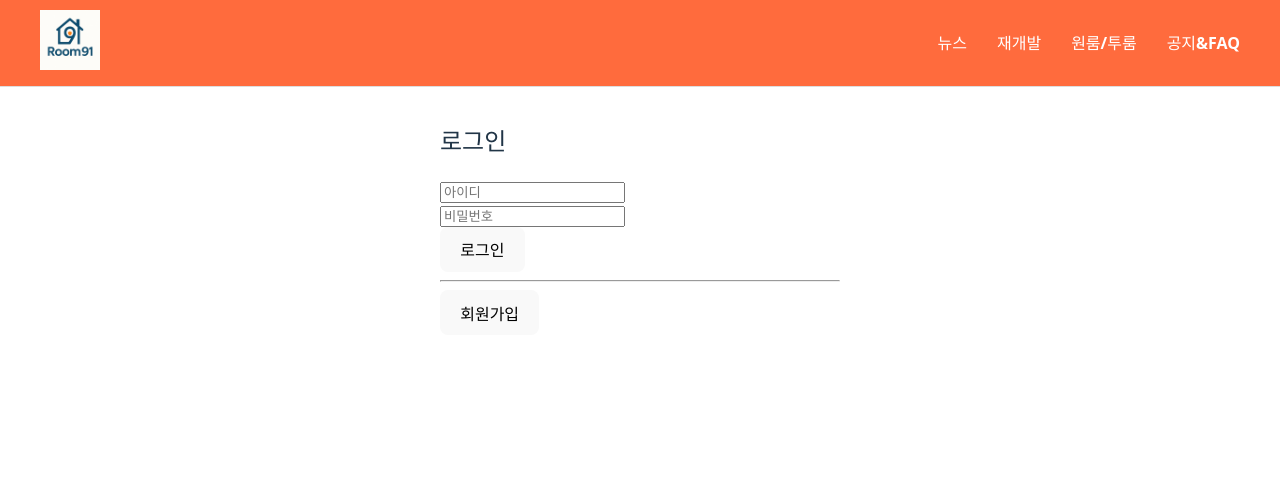
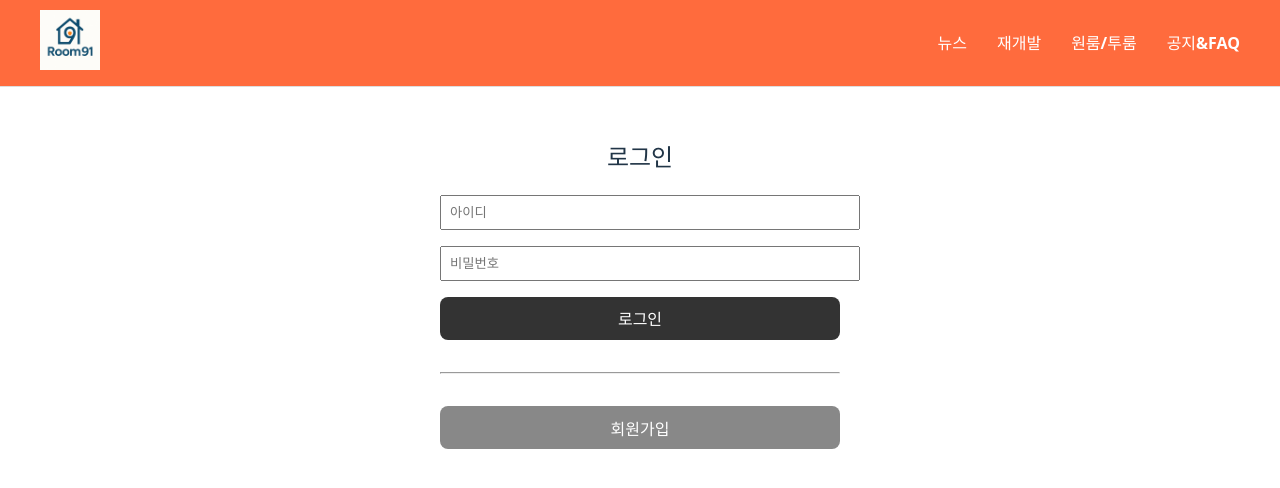
Before and after one commit to BossMac124/Room91, a React (Vite) app in the folder frontend/: page / in a window 1280 px wide. Shown: the top 488 px of the page. Built offline with nearby package versions, Linux system fonts and the light colour scheme; no server answers.

Commit message:
feat: jwt 설정

```diff
--- a/frontend/src/component/Faq/FaqPage.jsx
+++ b/frontend/src/component/Faq/FaqPage.jsx
@@ -1,11 +1,16 @@
 import React, { useEffect, useState } from 'react';
 import { Link } from 'react-router-dom';
 import "../../css/FaqPage.css";
+import {parseJwt} from "../utils/jwt.js";
 
 export default function FaqPage() {
     const [faqs, setFaqs] = useState([]);
     const [openSet, setOpenSet] = useState(new Set());
     const baseUrl = import.meta.env.VITE_API_BASE_URL;
+
+    const token = localStorage.getItem("jwt");
+    const userRole = token ? parseJwt(token)?.auth : null;
+    const isAdmin = userRole === "ROLE_ADMIN";
 
     useEffect(() => {
         fetch(`${baseUrl}/api/faq?page=0&size=10`)
@@ -31,9 +36,11 @@ export default function FaqPage() {
     return (
         <div className="faq-container">
             <h2>자주 묻는 질문 (FAQ)</h2>
+            {isAdmin && (
                 <Link to="/faq/create">
                     <button className="faq-create-btn">FAQ 작성</button>
                 </Link>
+            )}
 
             {faqs.length === 0 && <p>등록된 FAQ가 없습니다.</p>}
 
@@ -67,6 +74,7 @@ export default function FaqPage() {
                         )}
 
                         {/* 삭제 행 */}
+                        {isAdmin && (
                             <div className="faq-row faq-delete-row">
                                 <button
                                     className="faq-delete-btn"
@@ -75,6 +83,7 @@ export default function FaqPage() {
                                     삭제
                                 </button>
                             </div>
+                        )}
                     </div>
                 );
             })}
--- a/frontend/src/component/Notice/NoticeList.jsx
+++ b/frontend/src/component/Notice/NoticeList.jsx
@@ -14,7 +14,7 @@ function NoticeList({ notices, pageInfo, getNotice }) {
             </div>
 
             {/* 공지 리스트 렌더링 - 하나하나 NoticeItem 컴포넌트로 전달 */}
-            {notices.map((notice, index) => (
+            {Array.isArray(notices) && notices.map((notice, index) => (
                 <NoticeItem
                     key={notice.id}               // React가 리스트 아이템을 구분할 때 사용
                     notice={notice}               // 공지 객체 자체
--- a/frontend/src/component/Sign/Login.jsx
+++ b/frontend/src/component/Sign/Login.jsx
@@ -29,20 +29,22 @@ function Login() {
             const response = await axios.post(`${baseUrl}/api/users/login`, formData);
             const token = response.data.token;
 
-            // 토큰 저장 (로컬스토리지 or 쿠키)
+            if (!token) throw new Error("토큰 없음");
+
+            // 토큰 저장
             localStorage.setItem("jwt", token);
 
             alert("로그인 성공!");
-            navigate("/news"); // 홈으로 이동 (필요하면 변경)
+            navigate("/news");
         } catch (err) {
-            console.error(err);
+            console.error("로그인 에러:", err);
             alert("로그인 실패: 아이디 또는 비밀번호를 확인해주세요.");
         }
     };
 
     return (
-        <div style={{ maxWidth: "400px", margin: "0 auto", padding: "1rem" }}>
-            <h2>로그인</h2>
+        <div style={{ maxWidth: "400px", margin: "0 auto", padding: "2rem" }}>
+            <h2 style={{ textAlign: "center" }}>로그인</h2>
             <form onSubmit={handleSubmit}>
                 <input
                     name="username"
@@ -50,7 +52,8 @@ function Login() {
                     value={formData.username}
                     onChange={handleChange}
                     required
-                /><br />
+                    style={{ width: "100%", marginBottom: "1rem", padding: "0.5rem" }}
+                />
                 <input
                     name="password"
                     type="password"
@@ -58,13 +61,38 @@ function Login() {
                     value={formData.password}
                     onChange={handleChange}
                     required
-                /><br />
-                <button type="submit">로그인</button>
+                    style={{ width: "100%", marginBottom: "1rem", padding: "0.5rem" }}
+                />
+                <button
+                    type="submit"
+                    style={{
+                        width: "100%",
+                        padding: "0.6rem",
+                        backgroundColor: "#333",
+                        color: "#fff",
+                        border: "none",
+                        cursor: "pointer",
+                    }}
+                >
+                    로그인
+                </button>
             </form>
 
-            <hr />
+            <hr style={{ margin: "2rem 0" }} />
 
-            <button onClick={goToRegister}>회원가입</button>
+            <button
+                onClick={goToRegister}
+                style={{
+                    width: "100%",
+                    padding: "0.6rem",
+                    backgroundColor: "#888",
+                    color: "#fff",
+                    border: "none",
+                    cursor: "pointer",
+                }}
+            >
+                회원가입
+            </button>
         </div>
     );
 }
--- /dev/null
+++ b/frontend/src/component/utils/jwt.js
@@ -0,0 +1,7 @@
+export function parseJwt(token) {
+    try {
+        return JSON.parse(atob(token.split('.')[1]));
+    } catch (e) {
+        return null;
+    }
+}
```
Lines whose indentation alone changed are shown as unchanged.
